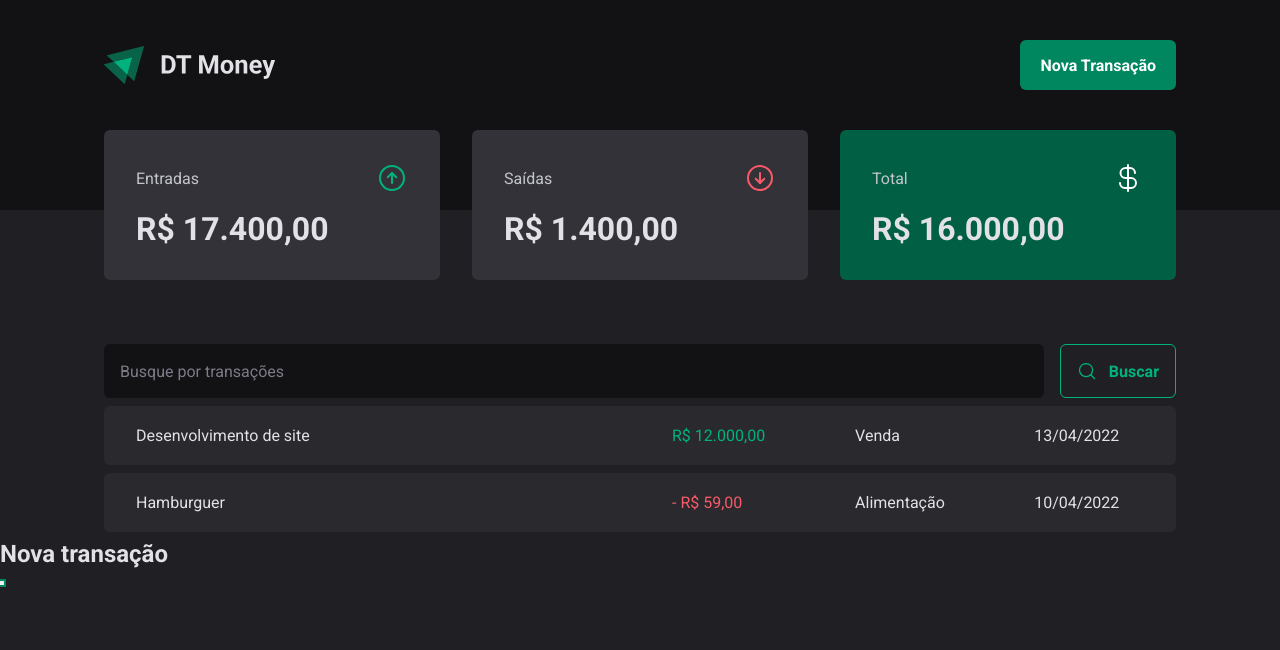
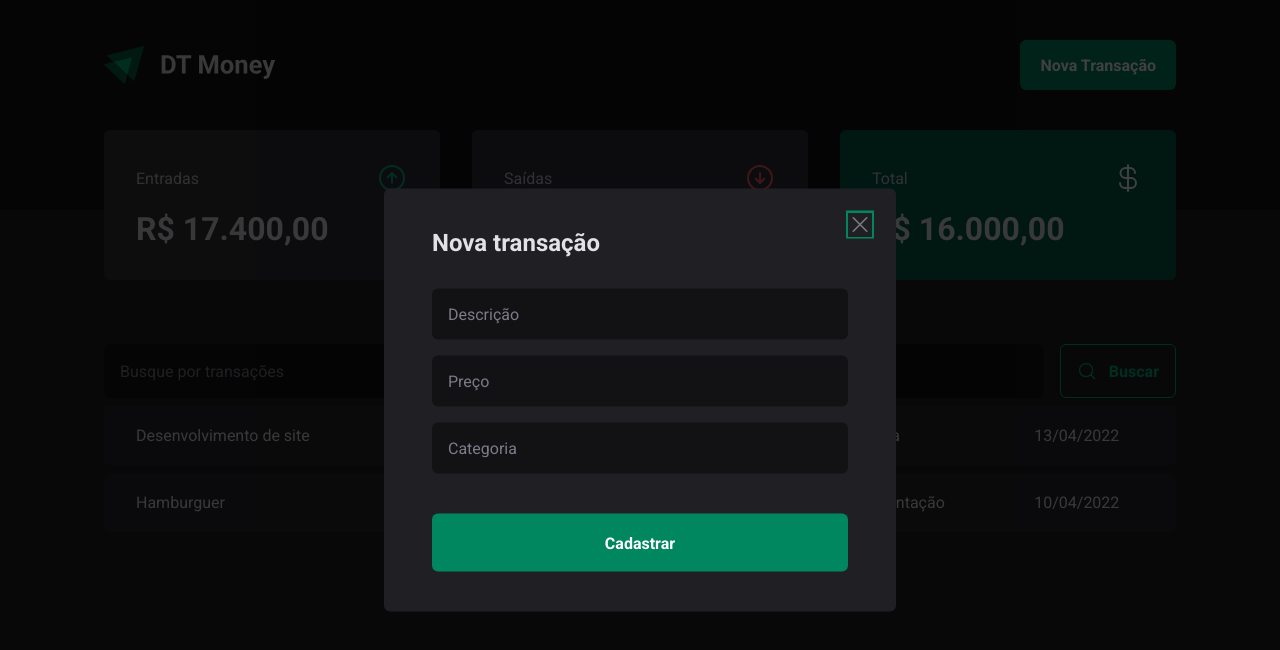
Before and after one commit to eduardojrsilva/dtmoney-v2, a React (Vite) app: page / in a window 1280 px wide. Both pictures are taken after a click on the button "Nova Transação". Shown: the top 650 px of the page. Built offline with nearby package versions, Linux system fonts and the light colour scheme.

Commit message:
new transaction modal

```diff
--- a/src/components/Header/index.tsx
+++ b/src/components/Header/index.tsx
@@ -1,5 +1,6 @@
 import * as Dialog from '@radix-ui/react-dialog';
 
+import NewTransactionModal from '../NewTransactionModal';
 import logoImg from '../../assets/logo.svg';
 
 import { HeaderContainer, HeaderContent, NewTransactionButton } from "./styles";
@@ -15,15 +16,7 @@
             <NewTransactionButton>Nova Transação</NewTransactionButton>
           </Dialog.Trigger>
 
-          <Dialog.Portal>
-            <Dialog.Overlay />
-
-            <Dialog.Content>
-              <Dialog.Title>Nova transação</Dialog.Title>
-
-              <Dialog.Close />
-            </Dialog.Content>
-          </Dialog.Portal>
+          <NewTransactionModal />
         </Dialog.Root>
       </HeaderContent>
     </HeaderContainer>
--- /dev/null
+++ b/src/components/NewTransactionModal/index.tsx
@@ -0,0 +1,31 @@
+import * as Dialog from '@radix-ui/react-dialog';
+import { X } from 'phosphor-react';
+
+import { CloseButton, Content, Overlay } from './styles';
+
+const NewTransactionModal: React.FC = () => {
+  return (
+    <Dialog.Portal>
+      <Overlay />
+
+      <Content>
+        <Dialog.Title>Nova transação</Dialog.Title>
+
+        <CloseButton>
+          <X size={24} />
+        </CloseButton>
+
+        <form>
+          <input type="text" placeholder="Descrição" required />
+          <input type="number" placeholder="Preço" required />
+          <input type="text" placeholder="Categoria" required />
+
+          <button type="submit">Cadastrar</button>
+        </form>
+
+      </Content>
+    </Dialog.Portal>
+  );
+};
+
+export default NewTransactionModal;
--- /dev/null
+++ b/src/components/NewTransactionModal/styles.ts
@@ -0,0 +1,70 @@
+import styled from "styled-components";
+import * as Dialog from '@radix-ui/react-dialog';
+
+export const Overlay = styled(Dialog.Overlay)`
+  position: fixed;
+  width: 100vw;
+  height: 100vh;
+  inset: 0;
+  background: rgba(0, 0, 0, 0.75);
+`;
+
+export const Content = styled(Dialog.Content)`
+  min-width: 32rem;
+  border-radius: 6px;
+  padding: 2.5rem 3rem;
+  background: ${({ theme }) => theme["gray-800"]};
+
+  position: fixed;
+  top: 50%;
+  left: 50%;
+  transform: translate(-50%, -50%);
+
+  form {
+    margin-top: 2rem;
+
+    display: flex;
+    flex-direction: column;
+    gap: 1rem;
+
+    input {
+      border-radius: 6px;
+      border: 0;
+      background: ${({ theme }) => theme["gray-900"]};
+      color: ${({ theme }) => theme["gray-300"]};
+      padding: 1rem;
+
+      &::placeholder {
+        color: ${({ theme }) => theme["gray-500"]};;
+      }
+    }
+
+    button[type="submit"] {
+      height: 58px;
+      border: 0;
+      background: ${({ theme }) => theme["green-500"]};
+      color: ${({ theme }) => theme.white};
+      font-weight: bold;
+      padding: 0 1.25rem;
+      border-radius: 6px;
+      margin-top: 1.5rem;
+      cursor: pointer;
+
+      &:hover {
+        background: ${({ theme }) => theme["green-700"]};
+        transition: background-color 0.2s;
+      }
+    }
+  }
+`;
+
+export const CloseButton = styled(Dialog.Close)`
+  position: absolute;
+  background: transparent;
+  border: 0;
+  top: 1.5rem;
+  right: 1.5rem;
+  line-height: 0;
+  cursor: pointer;
+  color: ${({ theme }) => theme["gray-500"]};
+`;
```
